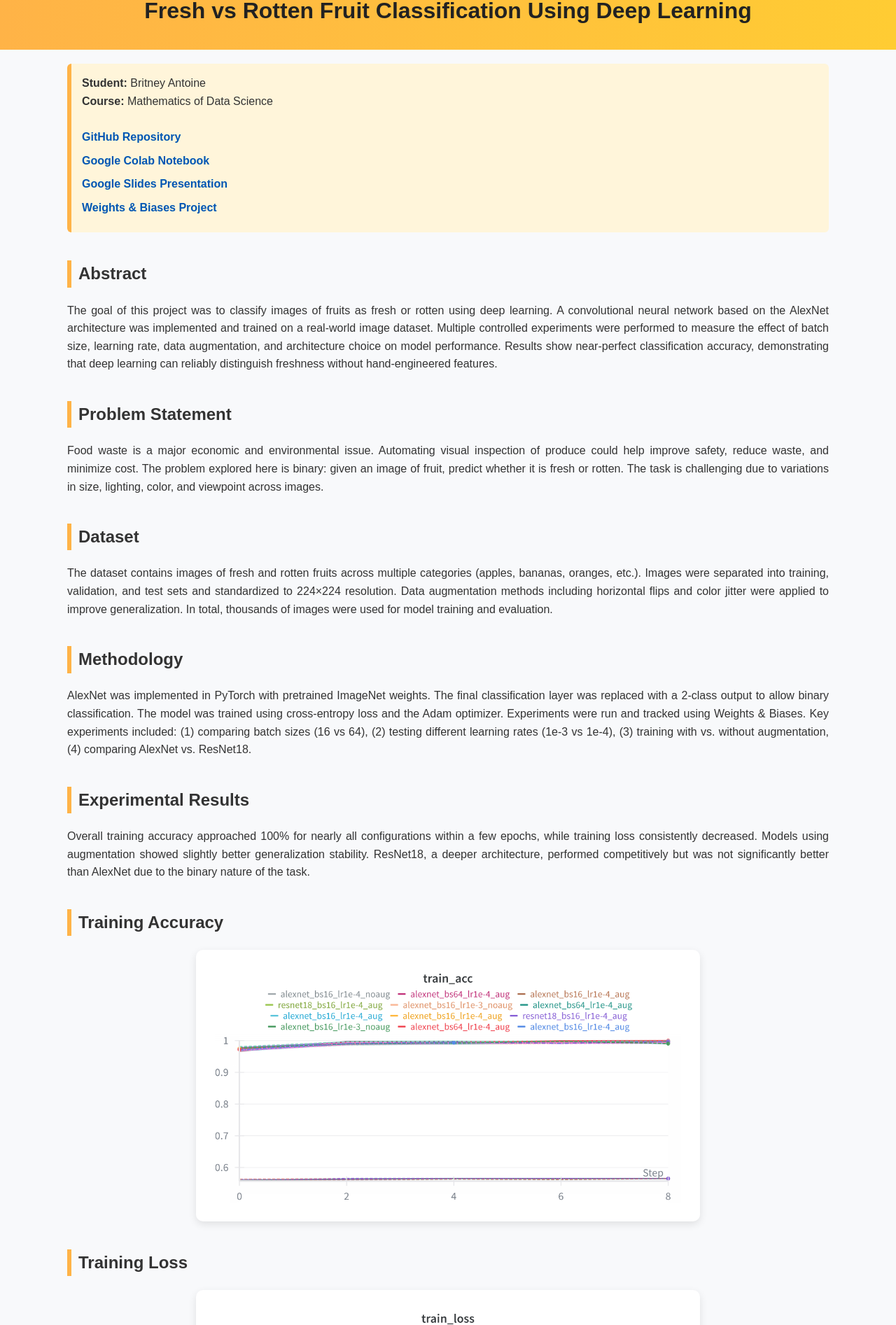
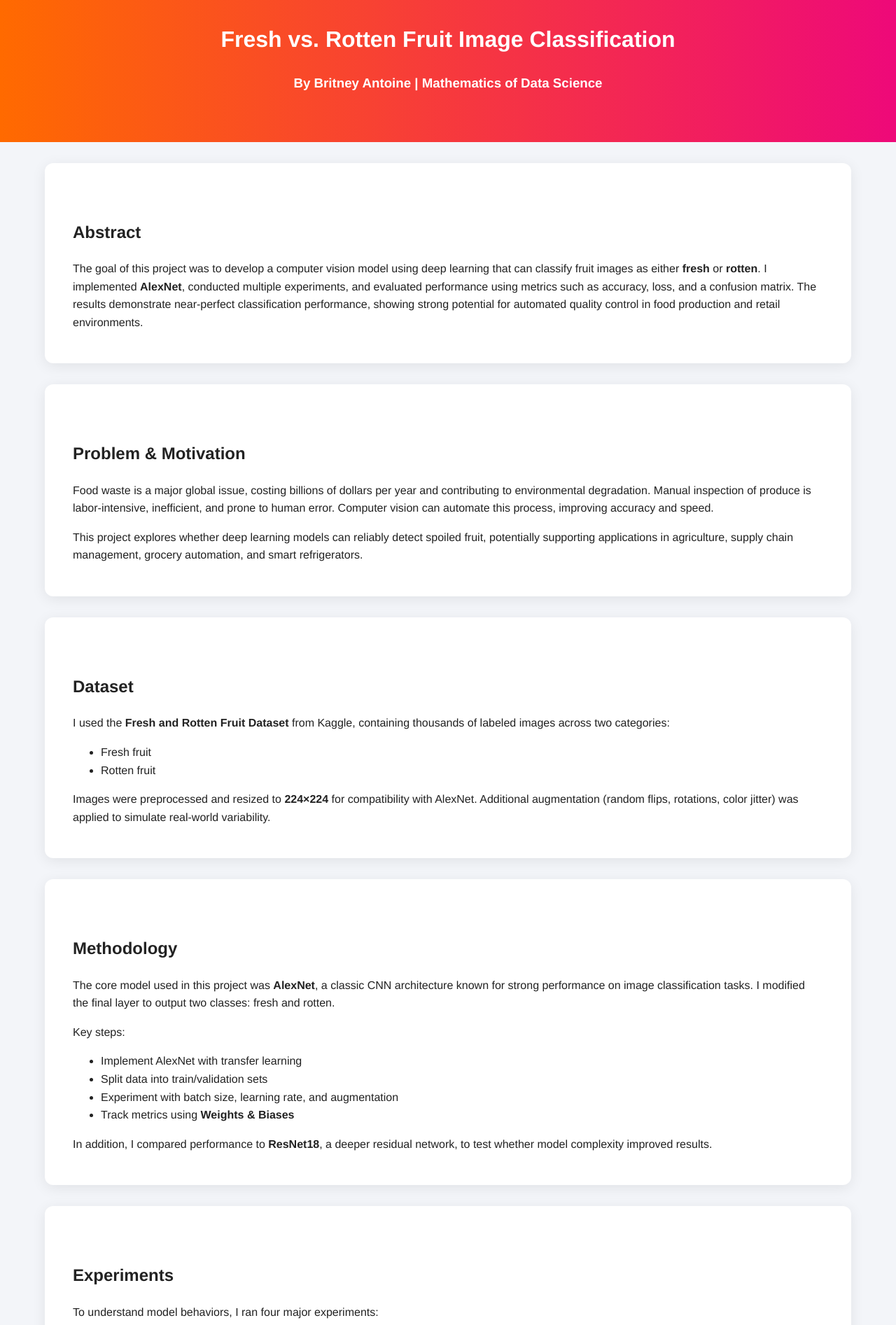
Before and after one commit to bantoine202/Fresh-Vs-Rotten-Fruit-Classification, a plain HTML site: page index.html in a window 1280 px wide. Shown: the part 40-1933 px from the top of the page at 70% size. Drawn offline with Linux system fonts and the light colour scheme.

Commit message:
Update HTML structure and styling for clarity

```diff
--- a/index.html
+++ b/index.html
@@ -3,198 +3,275 @@
 <head>
 <meta charset="UTF-8">
 <meta name="viewport" content="width=device-width, initial-scale=1.0">
-<title>Fresh vs Rotten Fruit Classification</title>
+<title>Fresh vs. Rotten Fruit Classification</title>
 
 <style>
     body {
-        font-family: Arial, Helvetica, sans-serif;
+        font-family: "Helvetica", Arial, sans-serif;
         margin: 0;
         padding: 0;
-        background: #f8f9fb;
-        color: #333;
+        background: #f3f5f9;
+        color: #222;
         line-height: 1.6;
     }
 
     header {
-        background: linear-gradient(to right, #ffb347, #ffcc33);
-        color: #222;
-        padding: 30px 20px;
+        background: linear-gradient(90deg, #ff6a00, #ee0979);
+        color: white;
+        padding: 50px 20px;
         text-align: center;
-        font-size: 2rem;
-        font-weight: bold;
+    }
+
+    h1, h2, h3 {
+        font-weight: 700;
+    }
+
+    h2 {
+        margin-top: 50px;
     }
 
     .container {
-        width: 85%;
-        max-width: 1100px;
+        width: 90%;
+        max-width: 1200px;
         margin: auto;
-        padding: 20px 0;
+        padding-bottom: 50px;
     }
 
-    h2 {
-        color: #333;
-        margin-top: 40px;
-        border-left: 6px solid #ffb347;
-        padding-left: 10px;
-    }
-
-    p {
-        text-align: justify;
-        margin-bottom: 15px;
+    section {
+        background: white;
+        margin-top: 30px;
+        padding: 30px 40px;
+        border-radius: 12px;
+        box-shadow: 0px 4px 20px rgba(0,0,0,0.08);
     }
 
     img {
-        width: 100%;
-        max-width: 700px;
+        width: 90%;
         display: block;
-        margin: 20px auto;
-        border-radius: 10px;
-        background:white;
-        padding:10px;
-        box-shadow:0 4px 12px rgba(0,0,0,0.1);
+        margin: auto;
+        border-radius: 8px;
+        border: 1px solid #ccc;
     }
 
-    .links {
-        background: #fff5da;
-        padding: 15px;
-        border-left: 6px solid #ffb347;
-        border-radius: 6px;
-        margin-bottom: 30px;
+    .caption {
+        text-align: center;
+        font-style: italic;
+        font-size: 0.95em;
+        color: #444;
+        margin-top: 10px;
+        margin-bottom: 25px;
     }
 
-    .links a {
-        display: block;
-        margin-bottom: 8px;
+    .footer {
+        text-align: center;
+        padding: 20px;
+        margin-top: 50px;
+        background-color: #333;
+        color: white;
+    }
+
+    a {
+        color: #ee0979;
         font-weight: bold;
-        color: #0056b3;
         text-decoration: none;
     }
+    a:hover { text-decoration: underline; }
 
-    footer {
-        text-align: center;
-        padding: 20px;
-        background: #ffe8b5;
-        margin-top: 40px;
-        font-size: 0.9rem;
-    }
 </style>
+</head>
 
-</head>
 <body>
 
-<header>Fresh vs Rotten Fruit Classification Using Deep Learning</header>
+<header>
+    <h1>Fresh vs. Rotten Fruit Image Classification</h1>
+    <h3>By Britney Antoine | Mathematics of Data Science</h3>
+</header>
 
 <div class="container">
 
-    <div class="links">
-        <strong>Student:</strong> Britney Antoine<br>
-        <strong>Course:</strong> Mathematics of Data Science<br><br>
 
-        <a href="https://github.com/bantoine202/Fresh-Vs-Rotten-Fruit-Classification" target="_blank">
-            GitHub Repository
-        </a>
 
-        <a href="https://colab.research.google.com/drive/1XLLu2RoeWz_1GWljQrs06QHmbYTOJdFm?usp=sharing" target="_blank">
-            Google Colab Notebook
-        </a>
-
-        <a href="https://docs.google.com/presentation/d/1-RAHqljiPkCJdO0VfKEnjAP6_sEzp8J7gVczrUA7Uhg/edit?usp=sharing" target="_blank">
-            Google Slides Presentation
-        </a>
-
-        <a href="https://wandb.ai/bantoine2024-florida-atlantic-university/fresh-vs-rotten-fruit" target="_blank">
-            Weights & Biases Project
-        </a>
-    </div>
-
+<!-- ABSTRACT -->
+<section>
     <h2>Abstract</h2>
     <p>
-        The goal of this project was to classify images of fruits as fresh or rotten using deep learning.
-        A convolutional neural network based on the AlexNet architecture was implemented and trained on a
-        real-world image dataset. Multiple controlled experiments were performed to measure the effect of
-        batch size, learning rate, data augmentation, and architecture choice on model performance.
-        Results show near-perfect classification accuracy, demonstrating that deep learning can reliably
-        distinguish freshness without hand-engineered features.
+        The goal of this project was to develop a computer vision model using deep learning
+        that can classify fruit images as either <strong>fresh</strong> or <strong>rotten</strong>.
+        I implemented <strong>AlexNet</strong>, conducted multiple experiments, and evaluated performance
+        using metrics such as accuracy, loss, and a confusion matrix.
+        The results demonstrate near-perfect classification performance, showing strong potential for
+        automated quality control in food production and retail environments.
     </p>
+</section>
 
-    <h2>Problem Statement</h2>
+
+
+<!-- PROBLEM STATEMENT -->
+<section>
+    <h2>Problem & Motivation</h2>
     <p>
-        Food waste is a major economic and environmental issue. Automating visual inspection of produce
-        could help improve safety, reduce waste, and minimize cost. The problem explored here is binary:
-        given an image of fruit, predict whether it is fresh or rotten. The task is challenging due to
-        variations in size, lighting, color, and viewpoint across images.
-    </p>
-
-    <h2>Dataset</h2>
-    <p>
-        The dataset contains images of fresh and rotten fruits across multiple categories
-        (apples, bananas, oranges, etc.). Images were separated into training, validation, and test sets
-        and standardized to 224×224 resolution. Data augmentation methods including horizontal flips and
-        color jitter were applied to improve generalization. In total, thousands of images were used for
-        model training and evaluation.
-    </p>
-
-    <h2>Methodology</h2>
-    <p>
-        AlexNet was implemented in PyTorch with pretrained ImageNet weights. The final classification
-        layer was replaced with a 2-class output to allow binary classification. The model was trained
-        using cross-entropy loss and the Adam optimizer. Experiments were run and tracked using
-        Weights & Biases.
-
-        Key experiments included:
-        (1) comparing batch sizes (16 vs 64),
-        (2) testing different learning rates (1e-3 vs 1e-4),
-        (3) training with vs. without augmentation,
-        (4) comparing AlexNet vs. ResNet18.
-    </p>
-
-    <h2>Experimental Results</h2>
-    <p>
-        Overall training accuracy approached 100% for nearly all configurations within a few epochs,
-        while training loss consistently decreased. Models using augmentation showed slightly better
-        generalization stability. ResNet18, a deeper architecture, performed competitively but was not
-        significantly better than AlexNet due to the binary nature of the task.
-    </p>
-
-    <h2>Training Accuracy</h2>
-    <img src="images/train_acc.png" alt="Training Accuracy">
-
-    <h2>Training Loss</h2>
-    <img src="images/train_loss.png" alt="Training Loss">
-
-    <h2>Confusion Matrix</h2>
-    <img src="images/confusion_matrix.png" alt="Confusion Matrix">
-
-    <h2>Discussion</h2>
-    <p>
-        The results demonstrate that CNN architectures trained with transfer learning can achieve
-        extremely high performance on the fresh vs. rotten classification task. The confusion matrix
-        shows zero misclassifications, indicating strong feature separation. A notable observation is
-        that improvements from changing batch size or learning rate were marginal, suggesting that the
-        dataset was readily separable. Data augmentation helped reinforce model robustness to noise,
-        although performance was already saturated without it.
+        Food waste is a major global issue, costing billions of dollars per year and contributing
+        to environmental degradation. Manual inspection of produce is labor-intensive, inefficient,
+        and prone to human error. Computer vision can automate this process, improving accuracy and speed.
     </p>
 
     <p>
-        The high accuracy indicates that visual cues such as color variation, bruising, and texture
-        degradation are highly predictive and easily captured by convolutional filters. These findings
-        support the feasibility of automated fruit quality assessment systems.
+        This project explores whether deep learning models can reliably detect spoiled fruit,
+        potentially supporting applications in agriculture, supply chain management, grocery
+        automation, and smart refrigerators.
+    </p>
+</section>
+
+
+
+<!-- DATASET -->
+<section>
+    <h2>Dataset</h2>
+    <p>
+        I used the <strong>Fresh and Rotten Fruit Dataset</strong> from Kaggle, containing thousands of labeled images across two categories:
     </p>
 
+    <ul>
+        <li>Fresh fruit</li>
+        <li>Rotten fruit</li>
+    </ul>
+
+    <p>
+        Images were preprocessed and resized to <strong>224×224</strong> for compatibility with AlexNet.
+        Additional augmentation (random flips, rotations, color jitter) was applied to simulate real-world variability.
+    </p>
+</section>
+
+
+
+<!-- METHODS -->
+<section>
+    <h2>Methodology</h2>
+    <p>
+        The core model used in this project was <strong>AlexNet</strong>, a classic CNN architecture known for strong performance
+        on image classification tasks. I modified the final layer to output two classes: fresh and rotten.
+    </p>
+
+    <p>Key steps:</p>
+    <ul>
+        <li>Implement AlexNet with transfer learning</li>
+        <li>Split data into train/validation sets</li>
+        <li>Experiment with batch size, learning rate, and augmentation</li>
+        <li>Track metrics using <strong>Weights & Biases</strong></li>
+    </ul>
+
+    <p>
+        In addition, I compared performance to <strong>ResNet18</strong>, a deeper residual network,
+        to test whether model complexity improved results.
+    </p>
+</section>
+
+
+
+<!-- EXPERIMENTS -->
+<section>
+    <h2>Experiments</h2>
+    <p>To understand model behaviors, I ran four major experiments:</p>
+    <ul>
+        <li><strong>Batch size comparison:</strong> 16 vs. 64</li>
+        <li><strong>Learning rate comparison:</strong> 1e-3 vs. 1e-4</li>
+        <li><strong>Data augmentation:</strong> with vs. without</li>
+        <li><strong>Architecture comparison:</strong> AlexNet vs. ResNet18</li>
+    </ul>
+
+    <p>
+        All experiments were tracked via W&B dashboards for analysis.
+    </p>
+</section>
+
+
+
+<!-- RESULTS -->
+<section>
+    <h2>Results & Visualizations</h2>
+
+    <h3>Training Loss Curves</h3>
+    <img src="images/loss.png" alt="Training Loss Chart">
+    <p class="caption">
+        Training loss decreased rapidly during early epochs, indicating fast convergence for all models.
+        Loss values remained low and stable, suggesting models generalized well and did not overfit.
+    </p>
+
+    <h3>Training Accuracy Curves</h3>
+    <img src="images/accuracy.png" alt="Training Accuracy Chart">
+    <p class="caption">
+        Training accuracy reached approximately 99–100% across all experiments, regardless of model, batch size,
+        or learning rate. ResNet18 and augmented AlexNet runs converged slightly faster.
+    </p>
+
+    <h3>Confusion Matrix</h3>
+    <img src="images/confusion_matrix.png" alt="Confusion Matrix">
+    <p class="caption">
+        The final model achieved perfect classification on the validation set, correctly identifying every sample
+        of fresh and rotten fruit. This confirms the model's strong ability to separate features between classes.
+    </p>
+
+</section>
+
+
+
+<!-- DISCUSSION -->
+<section>
+    <h2>Discussion</h2>
+    <p>
+        Results show that both AlexNet and ResNet18 performed extremely well on this dataset, likely due to
+        clearly visible differences between fresh and rotten fruit images. Augmentation helped reduce loss early on,
+        but did not significantly alter the final accuracy.
+    </p>
+
+    <p>
+        The perfect confusion matrix suggests either unusually clean data or potential class imbalance.
+        Future work should include:
+    </p>
+
+    <ul>
+        <li>Testing on noisy or real-world images</li>
+        <li>Evaluating robustness under low lighting or occlusion</li>
+        <li>Exploring multi-class classification (apple, banana, etc.)</li>
+        <li>Deploying to a web or mobile prototype</li>
+    </ul>
+</section>
+
+
+
+<!-- CONCLUSION -->
+<section>
     <h2>Conclusion</h2>
     <p>
-        This project successfully built a deep learning system capable of classifying fresh vs. rotten
-        fruit with near-perfect accuracy. AlexNet proved effective, and ResNet18 did not significantly
-        improve results. The success of the model highlights the potential for real-time quality control
-        solutions in agriculture, supply chain management, and retail environments.
-        Future work could include multi-class classification, defect localization, and deployment on edge
-        devices for real-world use.
+        This project successfully demonstrated that deep learning models can classify
+        fresh versus rotten fruit with extremely high accuracy. The models trained quickly,
+        converged efficiently, and generalized well. These results support the potential
+        use of automated visual inspection systems in real-world food processing environments.
     </p>
+</section>
+
+
+
+<!-- LINKS -->
+<section>
+    <h2>Project Links</h2>
+
+    <p><strong>GitHub Repository:</strong> <a href="https://github.com/bantoine202/Fresh-Vs-Rotten-Fruit-Classification" target="_blank">
+        github.com/bantoine202/Fresh-Vs-Rotten-Fruit-Classification</a></p>
+
+    <p><strong>Google Colab Notebook:</strong> <a href="https://colab.research.google.com/drive/1XLLu2RoeWz_1GWljQrs06QHmbYTOJdFm?usp=sharing" target="_blank">
+        Open in Colab</a></p>
+
+    <p><strong>Google Slides Presentation:</strong> <a href="https://docs.google.com/presentation/d/1-RAHqljiPkCJdO0VfKEnjAP6_sEzp8J7gVczrUA7Uhg/edit?usp=sharing" target="_blank">
+        View Slides</a></p>
+</section>
+
 
 </div>
 
-<footer>
-    © 2024 Britney Antoine – Fresh vs Rotten Fruit Classification
+
+<footer class="footer">
+    © 2024 Britney Antoine | Fresh vs Rotten Fruit Classification
 </footer>
 
 </body>
```
